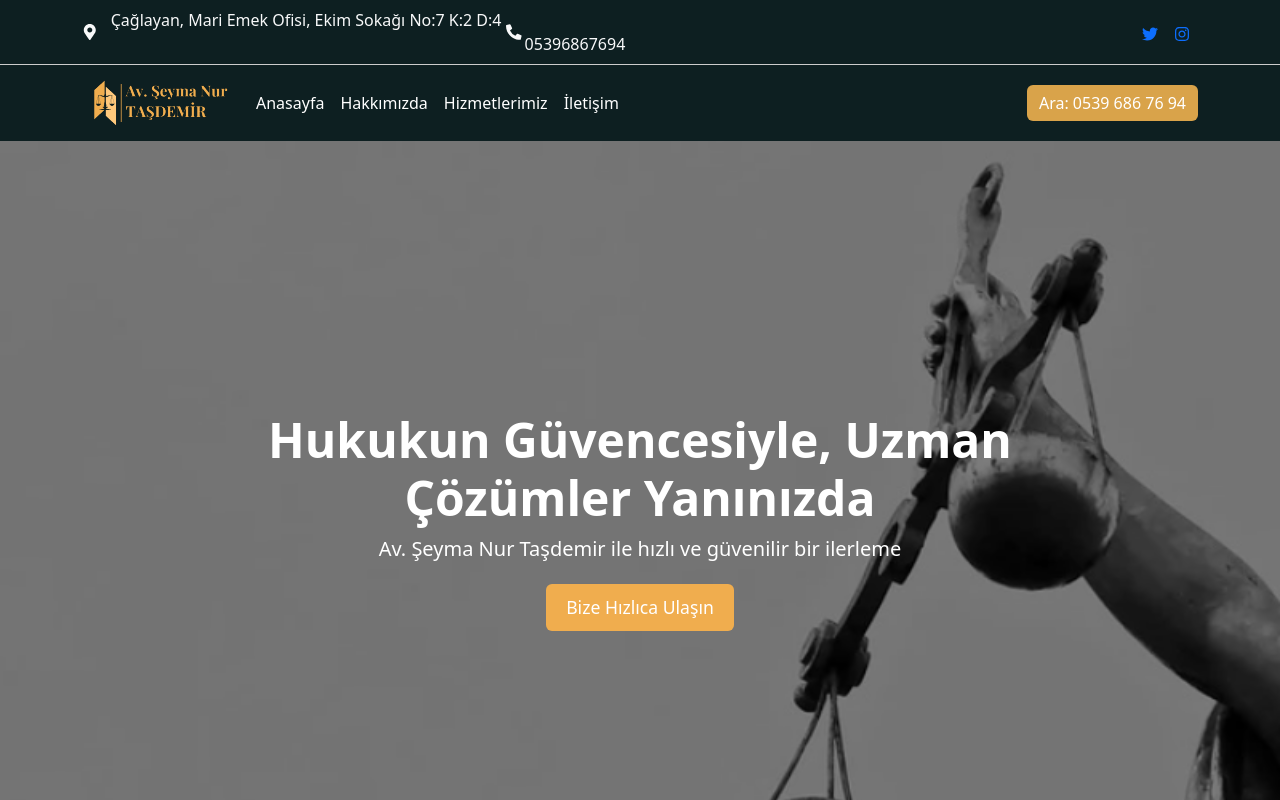
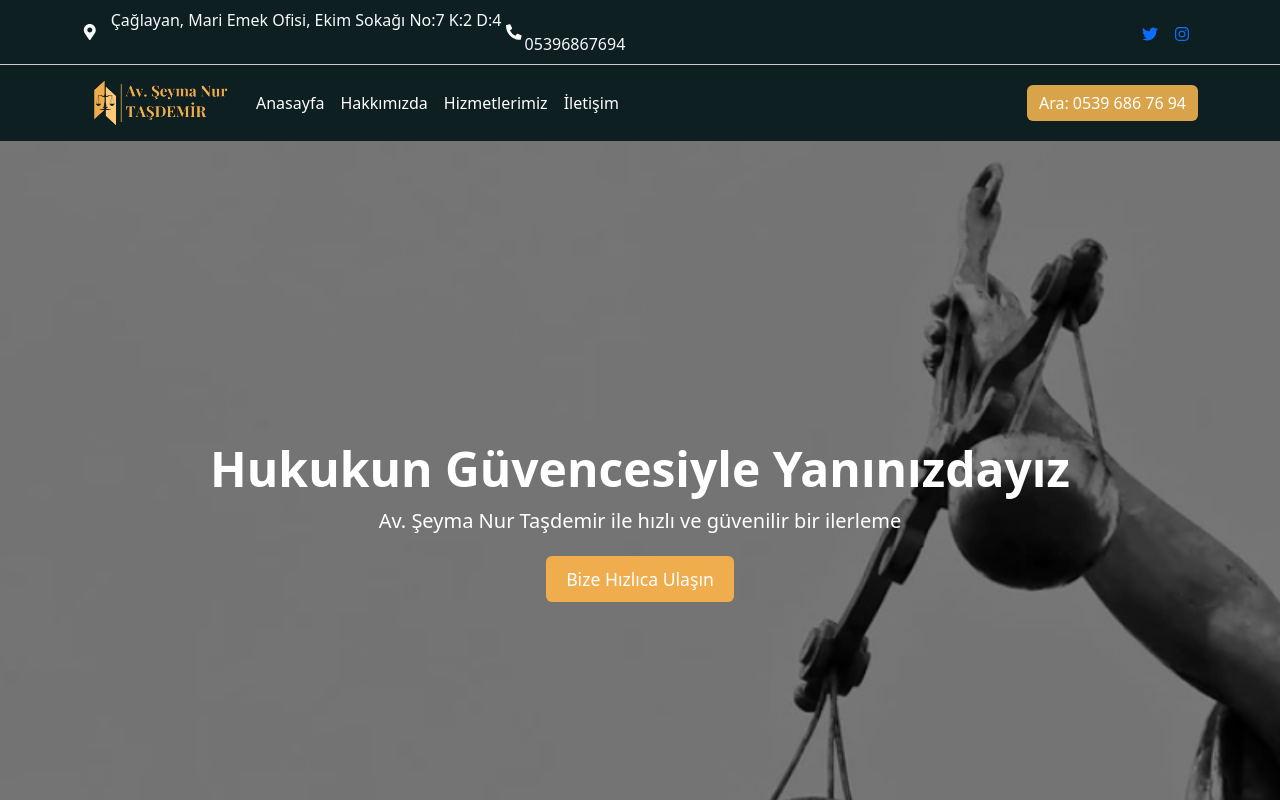
Before and after one commit to ogulcanodemis/avseymanurtasdemir, a React (Create React App) app: page / in a window 1280 px wide. Shown: the top 800 px of the page. Built offline with nearby package versions, Linux system fonts and the light colour scheme.

Commit message:
yazı değiştirlid

```diff
--- a/src/Components/CarouselComponent.js
+++ b/src/Components/CarouselComponent.js
@@ -15,7 +15,7 @@ const CarouselComponent = () => {
         />
         <Carousel.Caption className="carousel-caption">
           <Container className="carousel-content">
-            <h1>Hukukun Güvencesiyle, Uzman Çözümler Yanınızda</h1>
+            <h1>Hukukun Güvencesiyle Yanınızdayız</h1>
             <p>
               Av. Şeyma Nur Taşdemir ile hızlı ve güvenilir bir ilerleme
             </p>
```
